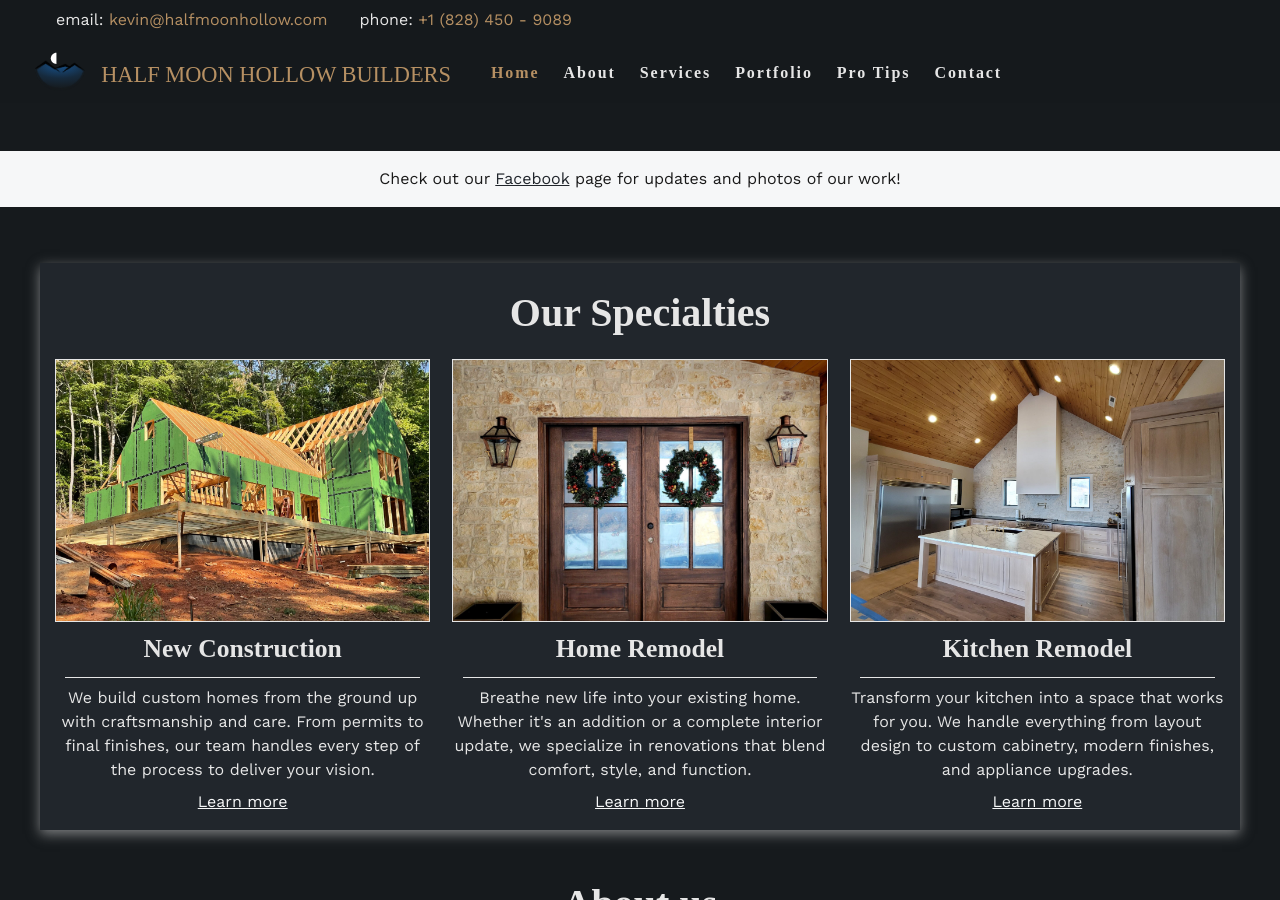
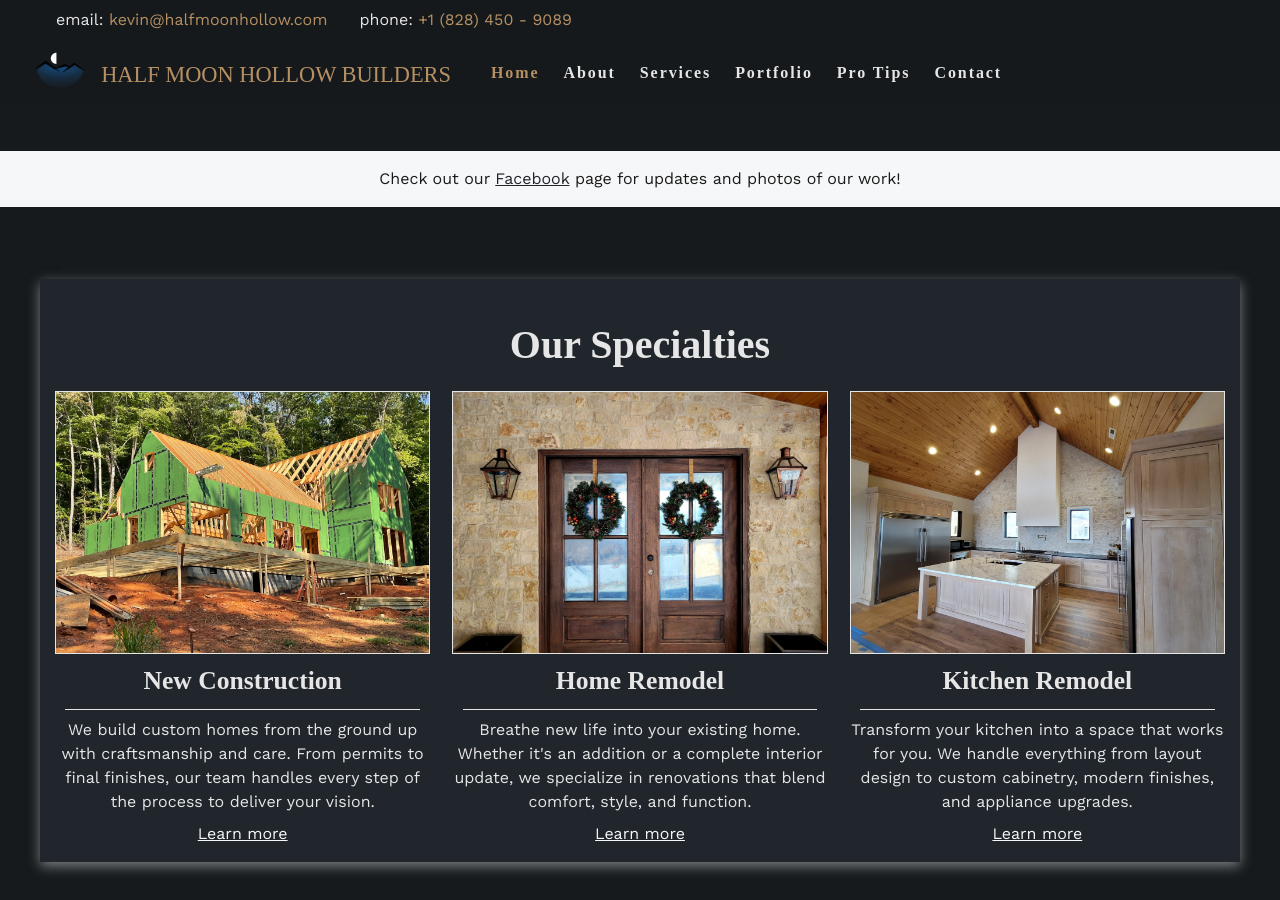
Before and after one commit to loganmorto/halfmoonhollow, a Jekyll site: the page built from index.html, in a window 1280 px wide and 900 px high, scrolled down 693 px. Built offline with Jekyll 4.4.1, drawn with Linux system fonts in a browser that asks for light colours; some web fonts are replaced.

Commit message:
adjusting services section styling

```diff
--- a/_layouts/default.html
+++ b/_layouts/default.html
@@ -32,7 +32,7 @@
 
     {% include header.html %}
 
-    <main style="grid-column: 1 / 5; max-width: 1200px; margin: 0 auto;  max-width: 1200px;  ">
+    <main style="grid-column: 1 / 5; max-width: 1200px; margin: 0 auto; padding-top: 104px; ">
       {{ content }}
       {% include services.html %}
       {% include about.html %}
--- a/_sass/services-section.scss
+++ b/_sass/services-section.scss
@@ -6,6 +6,7 @@
     background-color: $card-color;
     border-radius: $radius;
     margin: 1em 0;
+    margin-top: 2em;
     box-shadow: $box-shadow-half;
 }
 
@@ -48,6 +49,10 @@
         grid-template-columns: repeat(3, 1fr);
     }
 
+    .services-sections {
+        padding-top: 1em;
+    }
+
     .services-section img {
         aspect-ratio: 2 / 1.4;
     }
```
